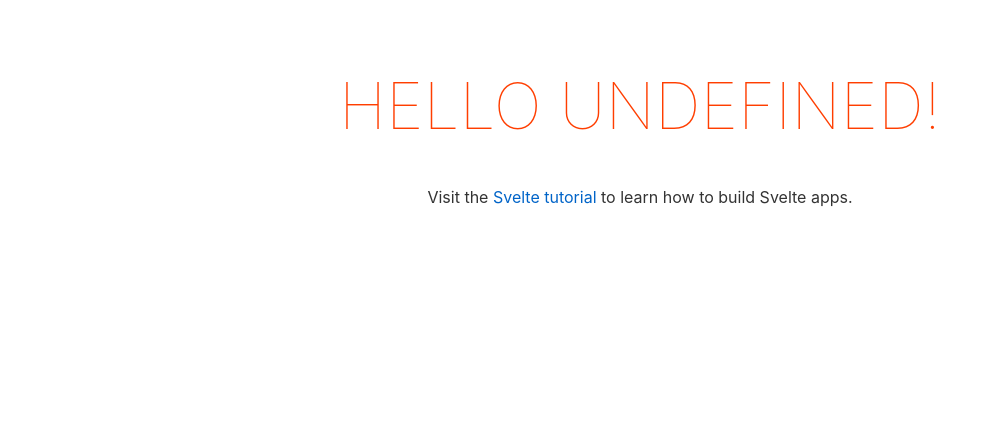
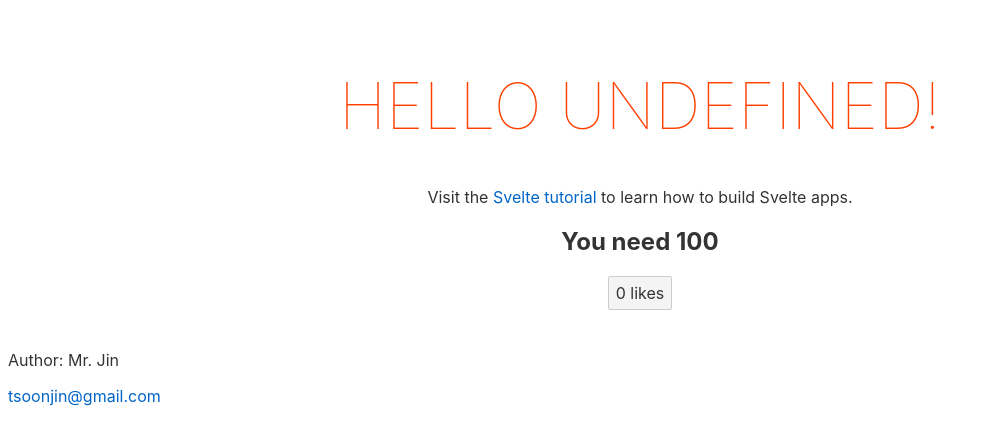
Before and after one commit to tsoonjin/svelte-dashboard, a Svelte app: page / in a window 1280 px wide. Shown: the top 444 px of the page, without its empty margins (0-989 px from the left). Built offline with nearby package versions, Linux system fonts and the light colour scheme.

Commit message:
Stop at prop section of svelte tutorial

```diff
--- a/package.json
+++ b/package.json
@@ -8,6 +8,7 @@
     "start": "sirv public"
   },
   "devDependencies": {
+    "@rollup/plugin-alias": "^3.1.1",
     "@rollup/plugin-commonjs": "^16.0.0",
     "@rollup/plugin-node-resolve": "^10.0.0",
     "@rollup/plugin-replace": "^2.3.4",
--- a/rollup.config.js
+++ b/rollup.config.js
@@ -1,4 +1,5 @@
 import { config } from "dotenv";
+import alias from "@rollup/plugin-alias";
 import replace from "@rollup/plugin-replace";
 import svelte from "rollup-plugin-svelte";
 import commonjs from "@rollup/plugin-commonjs";
@@ -43,6 +44,12 @@ export default {
     file: "public/build/bundle.js",
   },
   plugins: [
+    alias({
+      entries: [
+        { find: "@config", replacement: "./src/config" },
+        { find: "@components", replacement: "./src/components" },
+      ],
+    }),
     replace({
       process: JSON.stringify({
         env: {
--- a/src/App.svelte
+++ b/src/App.svelte
@@ -1,11 +1,23 @@
 <script>
+    import Footer from '@components/Footer.svelte'
     let name = process.env.name;
+    let like = 0
+    $: likeNeeded = 100 - like;
+
+
+    function handleLike() {
+        like += 1
+    }
 </script>
-
 <main>
 	<h1>Hello {name}!</h1>
 	<p>Visit the <a href="https://svelte.dev/tutorial">Svelte tutorial</a> to learn how to build Svelte apps.</p>
+    <h2>You need {likeNeeded}</h2>
+    <button on:click={handleLike}>
+        {like} {like === 1 ? "like" : "likes"}
+    </button>
 </main>
+<Footer salutation={"Mr. "} />
 
 <style>
 	main {
--- /dev/null
+++ b/src/components/Footer.svelte
@@ -0,0 +1,9 @@
+<script>
+    import { personal } from "@config/vars.js"
+    export let salutation
+</script>
+
+<footer>
+    <p>Author: {salutation} {personal.name || 'Jin'}</p>
+    <p><a href="mailto:{personal.email}">{personal.email}</a></p>
+</footer>
--- /dev/null
+++ b/src/config/vars.js
@@ -0,0 +1,5 @@
+module.exports = {
+  personal: {
+    email: "tsoonjin@gmail.com"
+  }
+}
```
Also changed, not shown: 1 other file (tests, documents, lock files or other folders).
